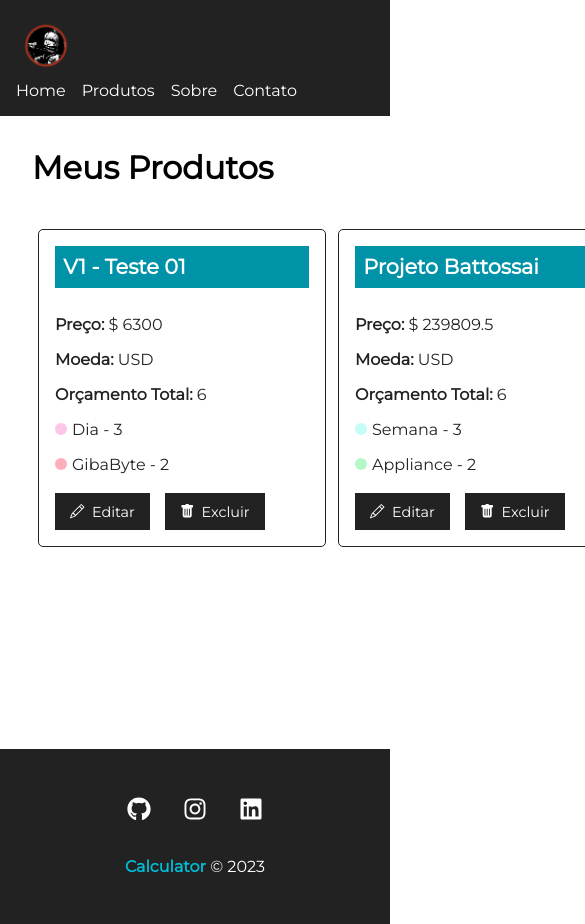
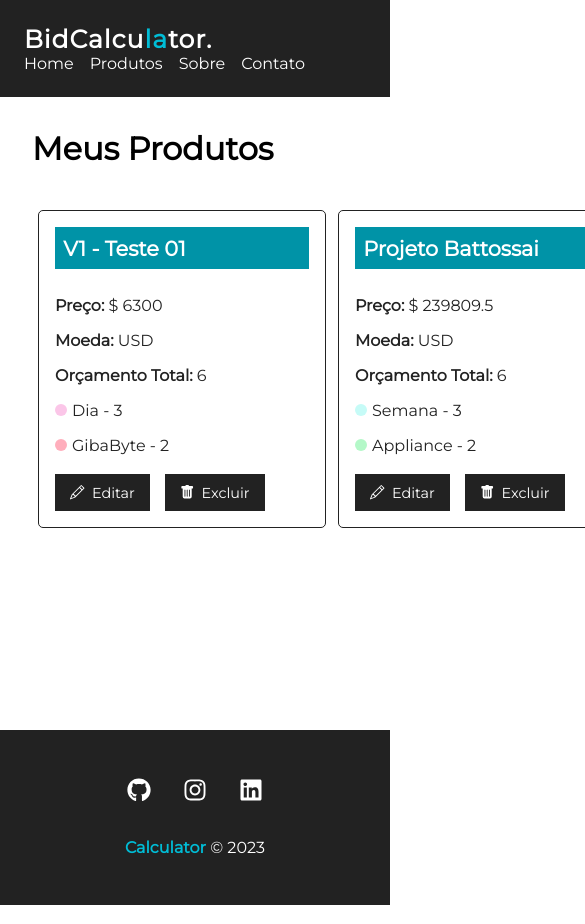
Before and after one commit to SamaraSilvia81/Secret-Password, a React (Vite) app in the folder CalculatorBattossai/: page /projects in a window 390 px wide. Shown: the top 924 px of the page, 585 px wide, since content can reach past the window. Built offline with nearby package versions, Linux system fonts and the light colour scheme; data requests are answered from the project's data file.

Commit message:
Add Transition between pages

```diff
--- a/CalculatorBattossai/package.json
+++ b/CalculatorBattossai/package.json
@@ -12,15 +12,14 @@
   "dependencies": {
     "@emotion/react": "^11.10.6",
     "@emotion/styled": "^11.10.6",
-    "@mui/icons-material": "^5.11.11",
-    "@mui/material": "^5.11.14",
-    "@mui/styled-engine-sc": "^5.11.11",
     "axios": "^1.3.4",
+    "framer-motion": "^10.8.5",
     "json-server": "^0.17.2",
     "react": "^18.2.0",
     "react-dom": "^18.2.0",
     "react-icons": "^4.8.0",
     "react-router-dom": "^6.9.0",
+    "react-transition-group": "^4.4.5",
     "styled-components": "^5.3.9",
     "wwid": "^0.1.0"
   },
@@ -28,6 +27,7 @@
     "@types/react": "^18.0.27",
     "@types/react-dom": "^18.0.10",
     "@vitejs/plugin-react": "^3.1.0",
+    "tailwindcss": "^3.2.7",
     "vite": "^4.1.0"
   }
 }
--- a/CalculatorBattossai/src/App.jsx
+++ b/CalculatorBattossai/src/App.jsx
@@ -1,13 +1,8 @@
-import {BrowserRouter as Router, Routes, Route } from 'react-router-dom';
+import {BrowserRouter as Router } from 'react-router-dom';
+import {AnimatedRoutes} from "./components/layout/AnimatedRoutes";
 
 import { NavBar } from './components/layout/NavBar';
 import { Footer } from './components/layout/Footer';
-import { Home } from './components/pages/Home';
-import { About } from './components/pages/About';
-import { Contact}  from './components/pages/Contact';
-import { NewProject } from './components/pages/NewProject';
-import { Projects } from './components/pages/Projects';
-import { Project } from './components/pages/Project';
 
 import { Container } from './components/layout/Container';
 
@@ -16,14 +11,7 @@ function App() {
     <Router>
         <NavBar/>
         <Container customClass="min-height">
-        <Routes>
-          <Route exact path="/" element={<Home/>}/>
-          <Route path="/projects" element={<Projects/>}/>
-          <Route path="/about" element={<About/>}/>
-          <Route path="/contact" element={<Contact/>}/>
-          <Route path="/newproject" element={<NewProject/>}/>
-          <Route path="/project/:id" element={<Project/>}/>
-        </Routes>
+          <AnimatedRoutes/>
         </Container>
         <Footer/>
     </Router>
--- /dev/null
+++ b/CalculatorBattossai/src/components/layout/AnimatedRoutes.jsx
@@ -0,0 +1,29 @@
+import React from "react"
+import {Routes, Route, useLocation} from 'react-router-dom';
+
+import { Home } from '../pages/Home';
+import { About } from '../pages/About';
+import { Contact}  from '../pages/Contact';
+import { NewProject } from '../pages/NewProject';
+import { Projects } from '..//pages/Projects';
+import { Project } from '../pages/Project';
+
+import {AnimatePresence} from 'framer-motion'
+
+export function AnimatedRoutes(){
+
+    const location = useLocation();
+
+    return(
+        <AnimatePresence>
+            <Routes location={location} key={location.pathname}>
+                <Route exact path="/" element={<Home/>}/>
+                <Route path="/projects" element={<Projects/>}/>
+                <Route path="/about" element={<About/>}/>
+                <Route path="/contact" element={<Contact/>}/>
+                <Route path="/newproject" element={<NewProject/>}/>
+                <Route path="/project/:id" element={<Project/>}/>
+            </Routes>
+        </AnimatePresence>
+    )
+}
--- a/CalculatorBattossai/src/components/layout/Container.module.css
+++ b/CalculatorBattossai/src/components/layout/Container.module.css
@@ -1,5 +1,5 @@
 .container{
-    width: 1200px;
+   width: 1200px;
     display: flex;
     justify-content: space-between;
     margin: 0 auto;
--- a/CalculatorBattossai/src/components/layout/NavBar.jsx
+++ b/CalculatorBattossai/src/components/layout/NavBar.jsx
@@ -1,13 +1,12 @@
 import { Link } from 'react-router-dom';
 import { Container } from './Container'
 import styles from './NavBar.module.css'
-import logo from '../../img/battossai.png'
 
 export function NavBar(){
     return(
         <nav className={styles.navBar}>
           <Container>
-            <Link to='/'><img src={logo} alt="Calcualtor Logo"/></Link>
+            <Link to='/' className={styles.title}>BidCalcu<span>la</span>tor.</Link>
             <ul className={styles.list}>
               <li className={styles.item}><Link to='/'>Home</Link></li>
               <li className={styles.item}><Link to='/projects'>Produtos</Link></li>
--- a/CalculatorBattossai/src/components/layout/NavBar.module.css
+++ b/CalculatorBattossai/src/components/layout/NavBar.module.css
@@ -2,12 +2,25 @@
     display: flex;
     justify-content: space-between;
     background-color: #222; /*222*/
-    padding: 1em;
+    padding: 1.5em;
+    transition: all .45s ease;
 }
 
-.navBar img{
+.title{
+    font-size: 25px;
+    font-weight: 700;
+    letter-spacing: 1px;
+    color: #fff;
+    text-decoration: none;
+}
+
+.navBar span{
+    color: #00bdd6;
+}
+
+/*.navBar img{
     width: 17%;
-}
+}*/
 
 .list{
     display: flex;
@@ -26,8 +39,10 @@
 .item a{
     color: #fff;
     text-decoration: none;
+    transition: all 0.3s ease-in-out;
 }
 
 .item a:hover{
     color: #00bdd6; /*#FFBB33*/
+    transform: scale(0.95);
 }
--- a/CalculatorBattossai/src/components/pages/About.jsx
+++ b/CalculatorBattossai/src/components/pages/About.jsx
@@ -1,9 +1,15 @@
 import styles from './About.module.css'
 import bidweb from '../../img/battossai.png'
+import {motion} from 'framer-motion'
 
 export function About(){
     return(
-        <section className={styles.about_container}>
+        <motion.section
+            className={styles.about_container}
+            initial={{width:0}}
+            animate={{width:'100%'}}
+            exit={{x:window.innerWidth,transition:{duration:0.1}}}
+        >
           <div>
             <div className={styles.img}>
               <img
@@ -26,6 +32,6 @@ export function About(){
               </div>
             </div>
           </div>
-      </section>
+      </motion.section>
     );
 }
--- a/CalculatorBattossai/src/components/pages/Home.jsx
+++ b/CalculatorBattossai/src/components/pages/Home.jsx
@@ -1,14 +1,20 @@
 import { LinkButton } from '../layout/LinkButton'
 import styles from './Home.module.css'
 import savings from '../../img/savings.svg'
+import {motion} from 'framer-motion'
 
 export function Home(){
     return(
-        <section className={styles.home_container}>
+        <motion.section
+            className={styles.home_container}
+            initial={{width:0}}
+            animate={{width:'100%'}}
+            exit={{x:window.innerWidth, transition:{duration:0.1}}}
+        >
             <h1>Bem-vindo ao <span>Calculator</span></h1>
             <p>Comece a gerenciar os seus produtos agora mesmo!</p>
             <LinkButton to='/newproject' text='Cadastrar Produto'/>
             <img src={savings} alt='Costs'></img>
-        </section>
+        </motion.section>
     )
 }
--- a/CalculatorBattossai/src/components/pages/Projects.jsx
+++ b/CalculatorBattossai/src/components/pages/Projects.jsx
@@ -8,6 +8,7 @@ import {LinkButton} from '../layout/LinkButton';
 import {ProjectCard} from '../project/ProjectCard';
 
 import styles from './Projects.module.css';
+import {motion} from 'framer-motion'
 
 export function Projects(){
 
@@ -59,7 +60,12 @@ export function Projects(){
     }
 
     return (
-       <div className={styles.project_container}>
+       <motion.div
+            className={styles.project_container}
+            initial={{width:0}}
+            animate={{width:'100%'}}
+            exit={{x:window.innerWidth,transition:{duration:0.1}}}
+       >
         <div className={styles.title_container}>
             <h1>Meus Produtos</h1>
             <LinkButton to='/newproject' text='Novo Produto'/>
@@ -90,6 +96,6 @@ export function Projects(){
             )
             }
        </Container>
-       </div>
+       </motion.div>
     )
 }
```
Also changed, not shown: CalculatorBattossai/tailwind.config.cjs (added, +30 -0 lines), 1 other file (tests, documents, lock files or other folders). Lines whose indentation alone changed are shown as unchanged.
